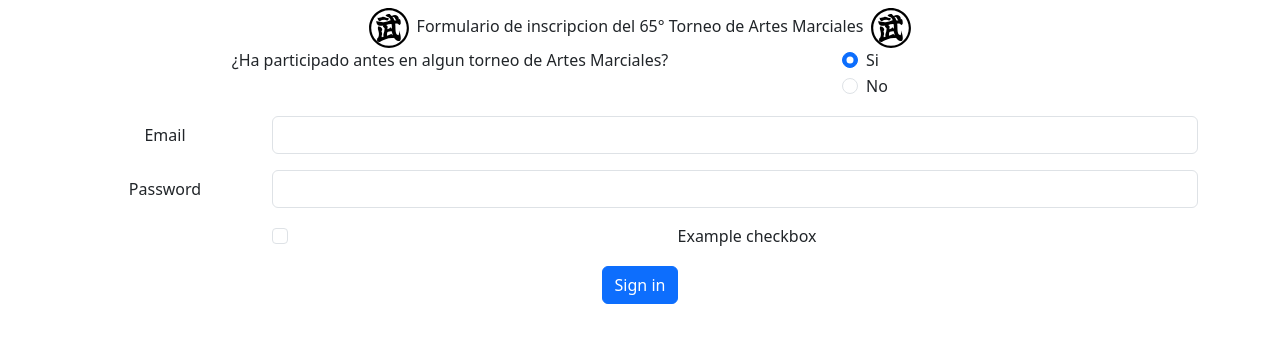
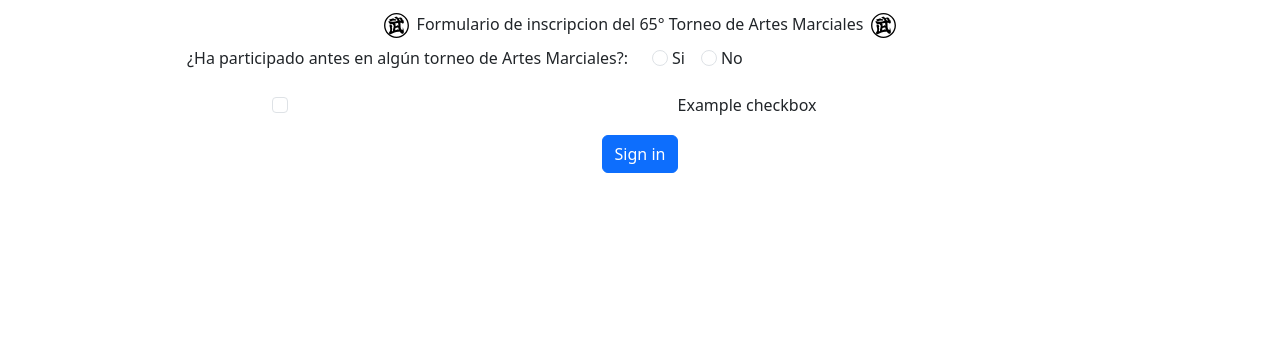
Before and after one commit to emiCacc/clase-06, an Angular app: page / in a window 1280 px wide. Shown: the top 342 px of the page. Built offline with nearby package versions, Linux system fonts and the light colour scheme.

Commit message:
radiobuttons optionsChange

```diff
--- a/src/app/app.module.ts
+++ b/src/app/app.module.ts
@@ -18,9 +18,7 @@ import { HeaderComponent } from './components/header/header.component';
   imports: [
     BrowserModule,
     AppRoutingModule,
-    // Template driven
     FormsModule,
-    // Reactive forms
     ReactiveFormsModule
   ],
   providers: [],
--- a/src/app/components/header/header.component.html
+++ b/src/app/components/header/header.component.html
@@ -1,8 +1,8 @@
 
 <nav class="d-flex justify-content-center">
     <div class="container mt-2">
-        <img src="../../../assets/img/logo_budokai.svg" alt="Logo" width="40" height="40" class="d-inline-block">
+        <img src="../../../assets/img/logo_budokai.svg" alt="Logo" width="25" height="25" class="d-inline-block">
         <label class="ms-2 mt-1"> Formulario de inscripcion del 65° Torneo de Artes Marciales </label>
-        <img src="../../../assets/img/logo_budokai.svg" alt="Logo" width="40" height="40" class="d-inline-block ms-2">
+        <img src="../../../assets/img/logo_budokai.svg" alt="Logo" width="25" height="25" class="d-inline-block ms-2">
     </div>
   </nav>
--- a/src/app/components/inscripcion/inscripcion.component.html
+++ b/src/app/components/inscripcion/inscripcion.component.html
@@ -1,46 +1,53 @@
+<div class="mt-2">
     <form>
       <!-- RADIOBUTTONS -->
       <fieldset class="row mb-3">
-        <legend class="col-form-label col-8 pt-0">¿Ha participado antes en algun torneo de Artes Marciales?</legend>
-        <div class="col-4">
+        <legend class="col-form-label col-6 pt-0 text-end">¿Ha participado antes en algún torneo de Artes Marciales?:</legend>
+        <div class="col-6 d-flex justify-content-start">
           <!-- Check 1 -->
-            <div class="form-check">
-                <input
-                    class="form-check-input"
-                    type="radio"
-                    name="gridRadios"
-                    id="gridRadios1"
-                    value="option1"
-                    checked>
-                <label class="d-flex justify-content-start" for="gridRadios1">Si</label>
+          <div class="form-check-inline">
+            <input class="form-check-input" type="radio" name="option" id="option1" [ngModel]="option" (change)="option=true">
+            <label class="ms-1" for="gridRadios1">Si</label>
           </div>
           <!-- Check 2 -->
-            <div class="form-check">
-                <input
-                    class="form-check-input"
-                    type="radio"
-                    name="gridRadios"
-                    id="gridRadios2"
-                    value="option2">
-                <label class="d-flex justify-content-start" for="gridRadios2">No</label>
+          <div class="form-check-inline">
+            <input class="form-check-input" type="radio" name="option" id="option2" [ngModel]="!option" (change)="option=false">
+            <label class="ms-1" for="gridRadios2">No</label>
           </div>
         </div>
       </fieldset>
-
       <!-- INPUTS -->
+      <div *ngIf="option" class="budokai_yes" name="DIV_1">
+        <!-- Nombre -->
         <div class="row mb-3">
-        <label for="inputEmail3" class="col-sm-2 col-form-label">Email</label>
+          <label for="inputNombre" class="col-sm-2 col-form-label">Nombre</label>
           <div class="col-sm-10">
-        <input type="email" class="form-control" id="inputEmail3">
+            <input type="text" class="form-control" id="inputNombre">
           </div>
         </div>
+        <!-- Apellido -->
         <div class="row mb-3">
-        <label for="inputPassword3" class="col-sm-2 col-form-label">Password</label>
+          <label for="inputApellido" class="col-sm-2 col-form-label">Apellido</label>
           <div class="col-sm-10">
-        <input type="password" class="form-control" id="inputPassword3">
+            <input type="text" class="form-control" id="inputApellido">
           </div>
         </div>
-
+        <!-- Universo -->
+        <div class="row mb-3">
+          <label for="inputUniverso" class="col-sm-2 col-form-label">Universo</label>
+          <div class="col-sm-10">
+            <input type="text" class="form-control" id="inputUniverso">
+          </div>
+        </div>
+        <!-- Poder de pelea -->
+        <div class="row mb-3">
+          <label for="inputPoderPelea" class="col-sm-2 col-form-label">Poder de pelea</label>
+          <div class="col-sm-10">
+            <input type="text" class="form-control" id="inputPoderPelea">
+          </div>
+        </div>
+      </div>
+      <div *ngIf="!option" class="budokai_no" name="DIV_2">
         <!-- CHECKBOX -->
         <div class="row mb-3">
           <div class="col-sm-10 offset-sm-2">
@@ -50,6 +57,8 @@
             </div>
           </div>
         </div>
-    <!-- BUTTON -->
+      </div>
+      <!-- BUTTONS -->
       <button type="submit" class="btn btn-primary">Sign in</button>
     </form>
+  </div>
--- a/src/app/components/inscripcion/inscripcion.component.ts
+++ b/src/app/components/inscripcion/inscripcion.component.ts
@@ -6,5 +6,5 @@ import { Component } from '@angular/core';
   styleUrls: ['./inscripcion.component.scss']
 })
 export class InscripcionComponent {
-
+  option: boolean = false;
 }
```
Lines whose indentation alone changed are shown as unchanged.
